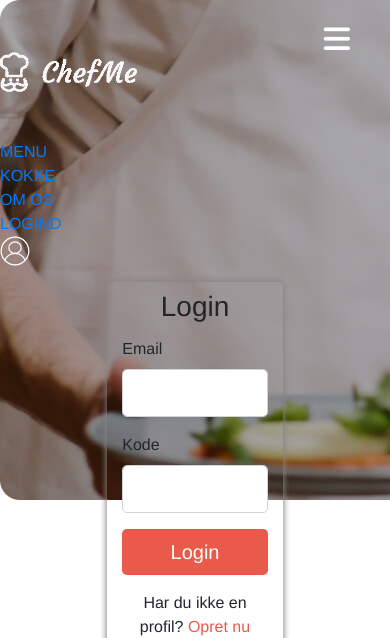
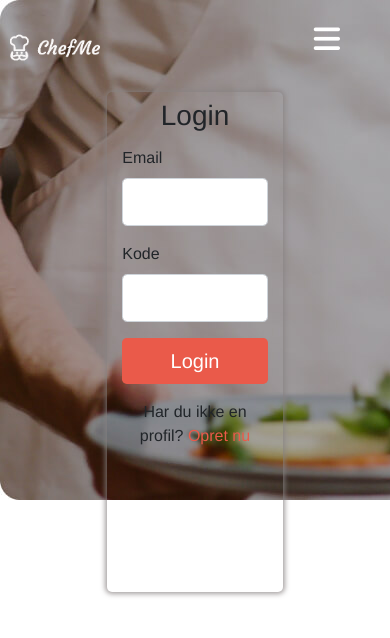
Before and after one commit to AnnicaF/chefmee, a PHP site: page /login.php in a window 390 px wide. Shown: the top 638 px of the page. Run offline with PHP 8.4, Linux system fonts and the light colour scheme; some libraries are stand-ins or nearby versions.

Commit message:
rettet tilbage

```diff
--- a/styles.css
+++ b/styles.css
@@ -293,7 +293,7 @@
 
 
 /* START MENU */
-#burger_menu nav{
+nav{
   height: 80px;
   width: 100%;
   display: flex;
@@ -302,19 +302,19 @@
   padding-right: 10px;
 }
 
-#burger_menu label.logo img{
+label.logo img{
   line-height: 80px;
   padding: 0 100px;
 }
-#burger_menu  nav ul{
+nav ul{
   float: right;
 }
-#burger_menu nav ul li{
+nav ul li{
   display: inline-block;
   line-height: 80px;
   margin: 0 20px;
 }
-#burger_menu nav ul li a{
+nav ul li a{
   color: white;
   font-size: 18px;
 }
@@ -348,14 +348,14 @@
   .login-menu a{
     padding: 0;
   }
-  #burger_menu nav{
+  nav{
     display: flex;
     flex-direction: row-reverse;
   justify-content: space-between;
   padding-left: 10px;
   padding-right: 10px;
   }
-  #burger_menu ul{
+ul{
       position: fixed;
       width: 100%;
       height: 100vh;
@@ -365,12 +365,12 @@
       text-align: center;
       transition: all .5s;
   }
-  #burger_menu nav ul li {
+  nav ul li {
       display: block;
       margin: 50px 0;
       line-height: 30px;
   }
-  #burger_menu nav ul li a{
+  nav ul li a{
       font-size: 20px;
       color: black;
   }
```
